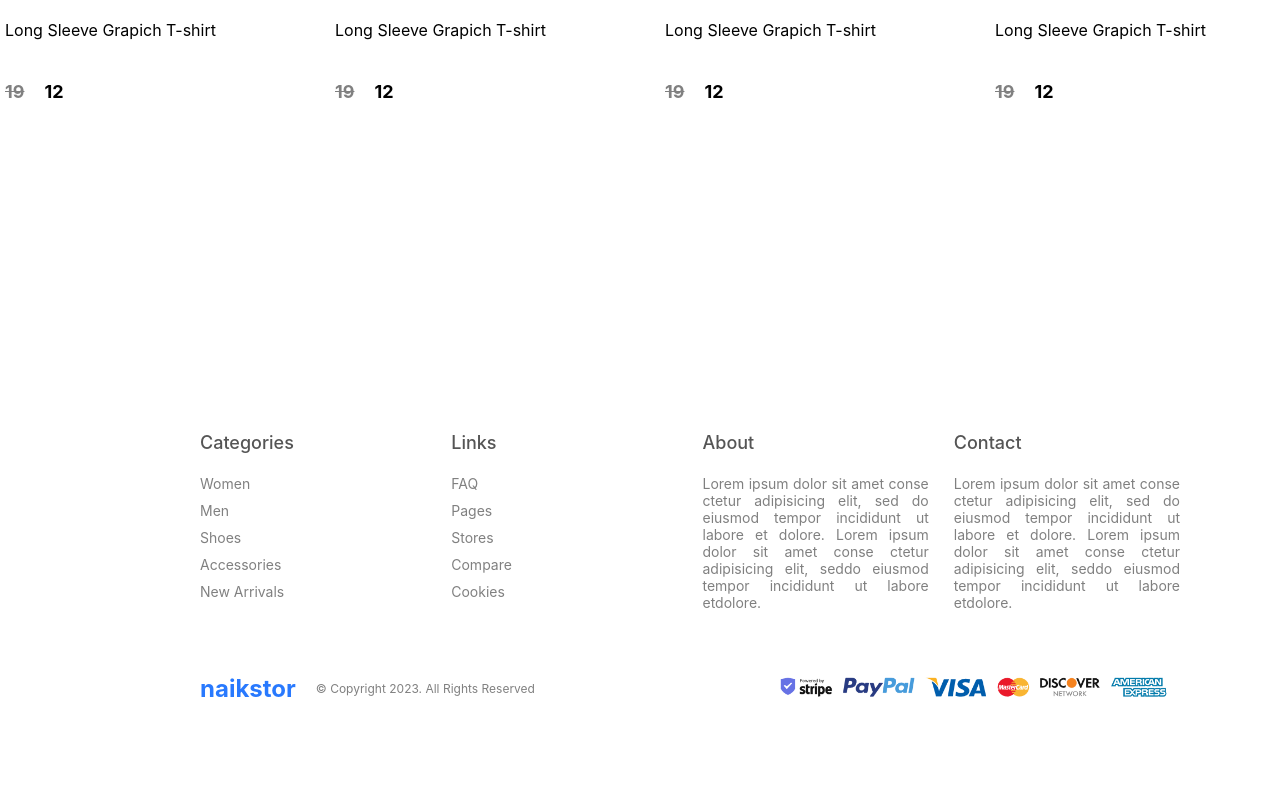
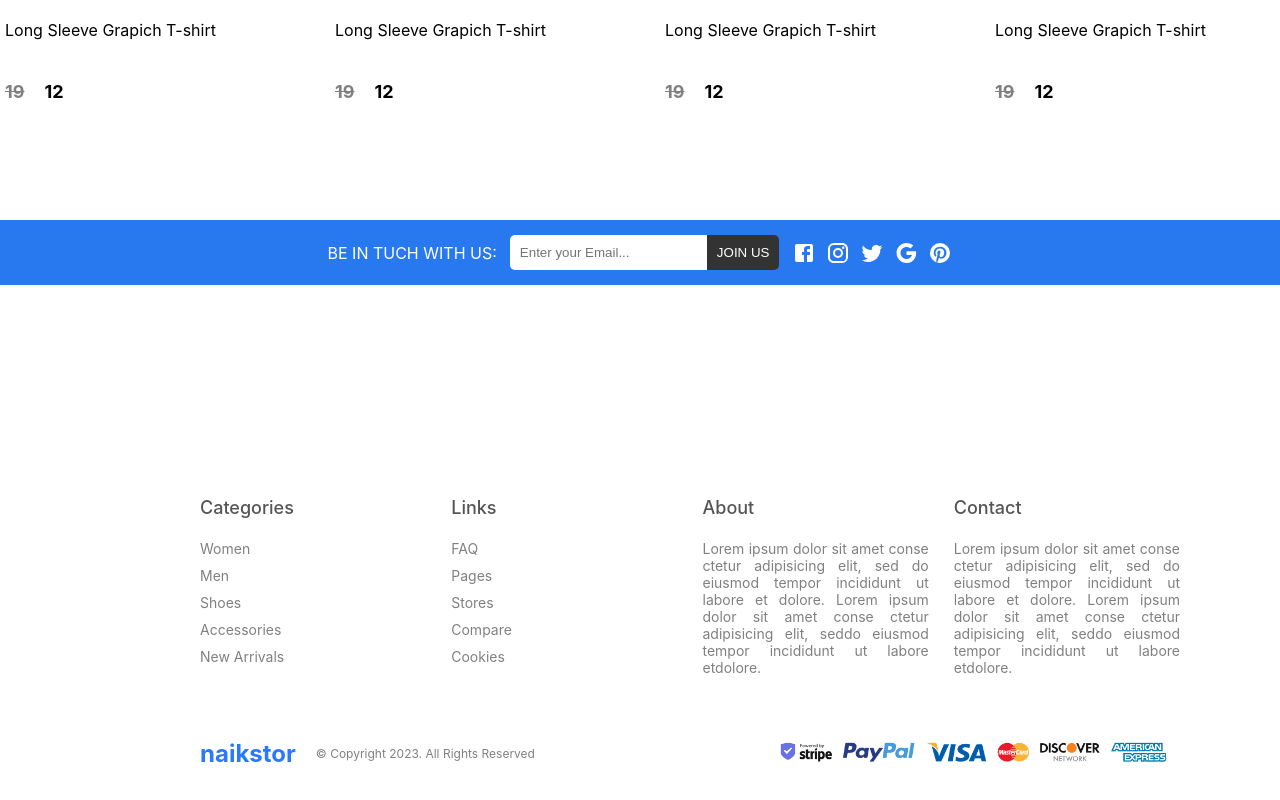
Before and after one commit to nikshadali/react-ecom, a React (Create React App) app: page / in a window 1280 px wide. Shown: the part 2981-3781 px from the top of the page. Before the commit the page ends 3716 px from the top, so only its background shows below. Built offline with nearby package versions, Linux system fonts and the light colour scheme.

Commit message:
Create Cantac Component

```diff
--- a/src/Pages/Home/Home.jsx
+++ b/src/Pages/Home/Home.jsx
@@ -1,6 +1,7 @@
 import Slider from "../../components/Slider/Slider"
 import FeatureProduct from "../../components/FeatureProduct/FeatureProduct"
-import Categories from "../../components/Categories/Categories"
+import Categories from "../../components/Categories/Categories";
+import Contact from "../../components/Contact/Contact";
 const Home = () => {
   return (
     <div className="home">
@@ -8,6 +9,7 @@
       <FeatureProduct type='featured'/>
       <Categories />
       <FeatureProduct type='trending'/>
+      <Contact />
     </div>
   )
 }
--- /dev/null
+++ b/src/components/Contact/Contact.jsx
@@ -0,0 +1,29 @@
+import './Contact.scss'
+import FacebookIcon from "@mui/icons-material/Facebook";
+import InstagramIcon from "@mui/icons-material/Instagram";
+import TwitterIcon from "@mui/icons-material/Twitter";
+import GoogleIcon from "@mui/icons-material/Google";
+import PinterestIcon from "@mui/icons-material/Pinterest";
+
+const Contact = () => {
+  return (
+    <div className='contact'>
+        <div className="wrapper">
+            <span>BE IN TUCH WITH US:</span>
+            <div className="mail">
+                <input type='text' placeholder='Enter your Email...'/>
+                <button>JOIN US</button>
+            </div>
+            <div className="icons">
+            <FacebookIcon />
+          <InstagramIcon />
+          <TwitterIcon />
+          <GoogleIcon />
+          <PinterestIcon />
+            </div>
+        </div>
+    </div>
+  )
+}
+
+export default Contact
--- /dev/null
+++ b/src/components/Contact/Contact.scss
@@ -0,0 +1,31 @@
+.contact{
+    background: #2879ef;
+    color: #fff;
+    padding: 15px;
+    display: flex;
+    justify-content: center;
+
+    .wrapper{
+        width: 50%;
+        display: flex;
+        align-items: center;
+        justify-content: space-between;
+
+        input{
+            padding: 10px;
+            border: none;
+            border-radius: 5px 0 0 5px;
+        }
+        button{
+            padding: 10px;
+            background: #333;
+            color: #fff;
+            border: none;
+            border-radius: 0 5px 5px 0;
+        }
+        .icons{
+            display: flex;
+            gap: 10px;
+        }
+    }
+}
```
